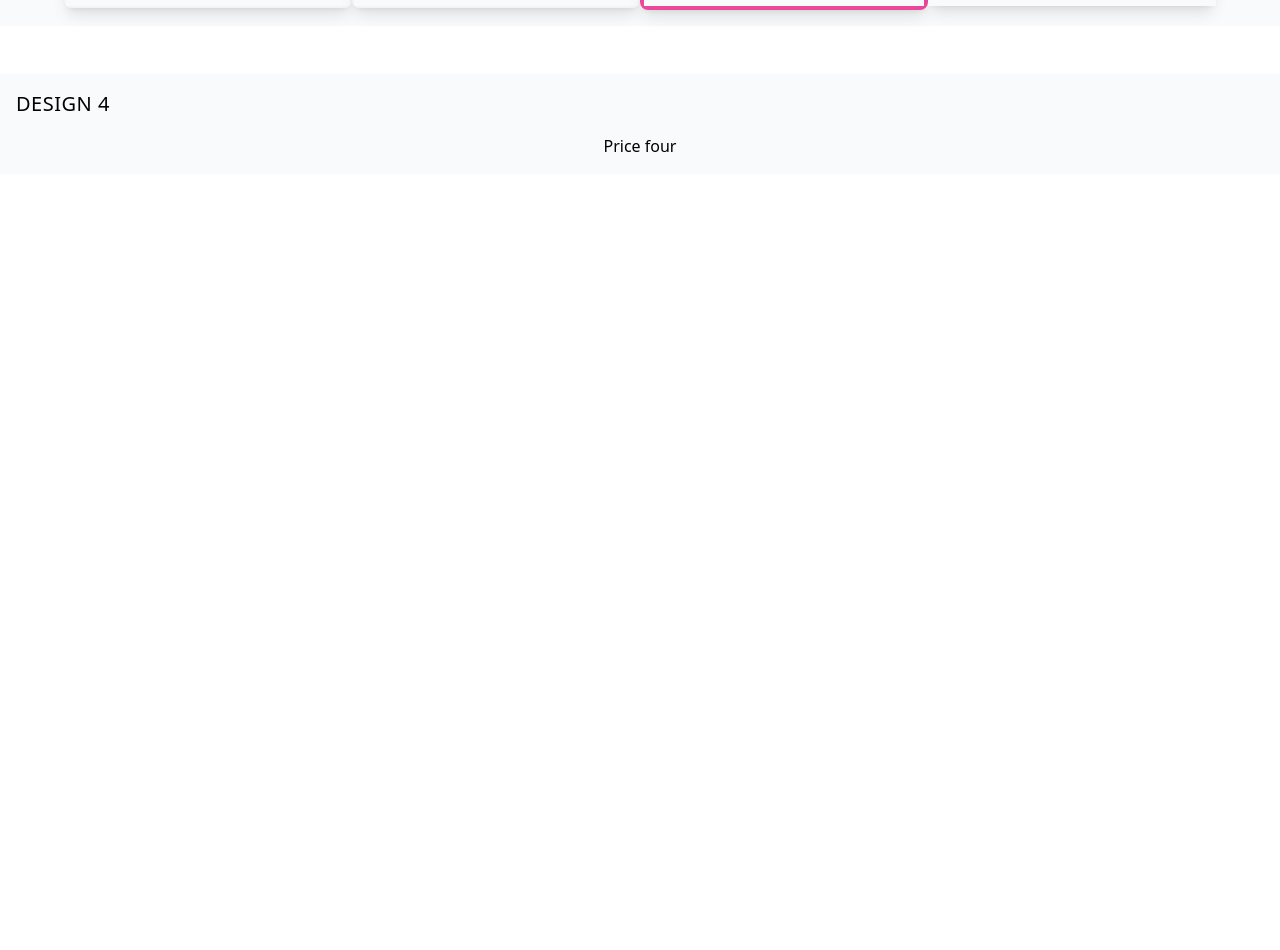
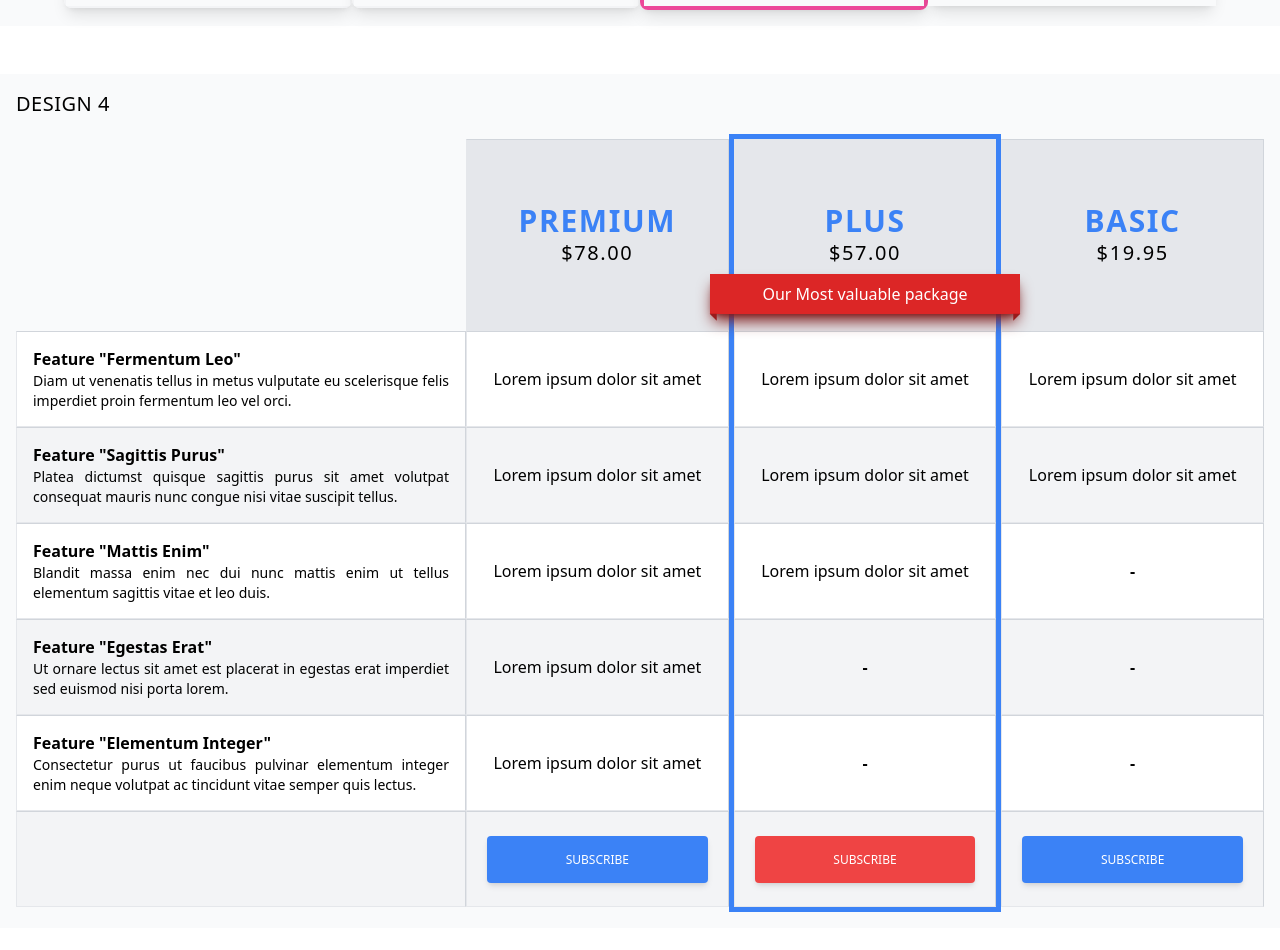
Before and after one commit to Neljohn-Cerera/portfolio-pricing-components, a Next.js app: page / in a window 1280 px wide. Shown: the part 2056-3006 px from the top of the page. Before the commit the page ends 2278 px from the top, so only its background shows below. Built offline with nearby package versions, Linux system fonts and the light colour scheme.

Commit message:
design four done

```diff
--- a/src/components/pricing/prcing-four/index.tsx
+++ b/src/components/pricing/prcing-four/index.tsx
@@ -1,12 +1,16 @@
 import React from "react";
+import Pricing from "./pricing";
 
 const PricingFour = () => {
   return (
     <div className="mb-12 p-4 bg-gray-50">
       <h3 className="text-xl font-normal tracking-wide mb-4">DESIGN 4</h3>
       <div className="flex flex-col justify-center items-center">
-        <div className="flex space-x-0 justify-center items-center">
-          <p>Price four</p>
+        <div className="flex w-full justify-center items-center">
+          <Pricing feature />
+          <Pricing title="Premium" price="$78.00" />
+          <Pricing title="Plus" price="$57.00" plus />
+          <Pricing title="Basic" price="$19.95" basic />
         </div>
       </div>
     </div>
--- /dev/null
+++ b/src/components/pricing/prcing-four/pricing/index.tsx
@@ -0,0 +1,193 @@
+import React from "react";
+import classnames from "classnames";
+
+type Props = {
+  title?: string;
+  price?: string;
+  feature?: boolean;
+  plus?: boolean;
+  basic?: boolean;
+};
+
+const Pricing = ({
+  title,
+  price,
+  feature = false,
+  plus = false,
+  basic,
+}: Props) => {
+  return (
+    <div
+      className={classnames("flex flex-col", {
+        "flex-1 bg-gray-200": feature === false,
+        "w-[450px] bg-gray-50": feature === true,
+        "border-[5px] border-blue-500": feature === false && plus === true,
+      })}
+    >
+      <div
+        className={classnames(
+          "relative w-full h-48 flex flex-col justify-center items-center",
+          {
+            "border-[1px] border-r-gray-300 border-t-gray-300":
+              feature === false && plus === false,
+            "border-none": feature === true,
+          }
+        )}
+      >
+        <h3 className="tracking-[0.1rem] text-blue-500 font-bold text-3xl uppercase">
+          {title}
+        </h3>
+        <div className="tracking-[0.1rem] font-normal text-xl">{price}</div>
+        {plus && (
+          <div
+            className="absolute top-[135px] bg-red-600 text-white py-2 px-5 w-[310px] z-10
+          shadow-lg shadow-red-900"
+          >
+            {/* triangle */}
+            <div
+              className="absolute left-0 top-[39px] w-0 h-0 border-solid border-transparent border-l-[5px]
+        border-r-[5px] border-b-[5px] border-b-red-800 rotate-45"
+            ></div>
+            <p className="text-center">Our Most valuable package</p>
+            <div
+              className="absolute right-0 top-[39px] w-0 h-0 border-solid border-transparent border-l-[5px]
+        border-r-[5px] border-b-[5px] border-b-red-800 -rotate-45"
+            ></div>
+          </div>
+        )}
+      </div>
+      {/* 1 */}
+      {feature ? (
+        <div
+          className="h-24 flex flex-col px-4 py-2
+        justify-center items-start
+         bg-white border-[1px] border-r-gray-300 border-t-gray-300"
+        >
+          <h3 className="font-semibold text-base">Feature "Fermentum Leo"</h3>
+          <p className="text-justify font-normal text-sm">
+            Diam ut venenatis tellus in metus vulputate eu scelerisque felis
+            imperdiet proin fermentum leo vel orci.
+          </p>
+        </div>
+      ) : (
+        <div className="h-24 grid place-items-center bg-white border-[1px] border-r-gray-300 border-t-gray-300">
+          <p className="text-center">Lorem ipsum dolor sit amet</p>
+        </div>
+      )}
+      {/* 2 */}
+      {feature ? (
+        <div
+          className="h-24 flex flex-col px-4 py-2
+        justify-center items-start
+         bg-gray-100 border-[1px] border-r-gray-300 border-t-gray-300"
+        >
+          <h3 className="font-semibold text-base">Feature "Sagittis Purus"</h3>
+          <p className="text-justify font-normal text-sm">
+            Platea dictumst quisque sagittis purus sit amet volutpat consequat
+            mauris nunc congue nisi vitae suscipit tellus.
+          </p>
+        </div>
+      ) : (
+        <div className="h-24 grid place-items-center bg-gray-100 border-[1px] border-r-gray-300 border-t-gray-300">
+          <p className="text-center">Lorem ipsum dolor sit amet</p>
+        </div>
+      )}
+      {/* 3 */}
+      {feature ? (
+        <div
+          className="h-24 flex flex-col px-4 py-2
+        justify-center items-start
+         bg-white border-[1px] border-r-gray-300 border-t-gray-300"
+        >
+          <h3 className="font-semibold text-base">Feature "Mattis Enim"</h3>
+          <p className="text-justify font-normal text-sm">
+            Blandit massa enim nec dui nunc mattis enim ut tellus elementum
+            sagittis vitae et leo duis.
+          </p>
+        </div>
+      ) : (
+        <div className="h-24 grid place-items-center bg-white border-[1px] border-r-gray-300 border-t-gray-300">
+          <p className="text-center">
+            {basic ? (
+              <b>-</b>
+            ) : plus ? (
+              "Lorem ipsum dolor sit amet"
+            ) : (
+              "Lorem ipsum dolor sit amet"
+            )}
+          </p>
+        </div>
+      )}
+      {/* 4 */}
+      {feature ? (
+        <div
+          className="h-24 flex flex-col px-4 py-2
+        justify-center items-start
+         bg-gray-100 border-[1px] border-r-gray-300 border-t-gray-300"
+        >
+          <h3 className="font-semibold text-base">Feature "Egestas Erat"</h3>
+          <p className="text-justify font-normal text-sm">
+            Ut ornare lectus sit amet est placerat in egestas erat imperdiet sed
+            euismod nisi porta lorem.
+          </p>
+        </div>
+      ) : (
+        <div className="h-24 grid place-items-center bg-gray-100 border-[1px] border-r-gray-300 border-t-gray-300">
+          <p className="text-center">
+            {basic || plus ? <b>-</b> : "Lorem ipsum dolor sit amet"}
+          </p>
+        </div>
+      )}
+      {/* 5 */}
+      {feature ? (
+        <div
+          className="h-24 flex flex-col px-4 py-2
+        justify-center items-start
+         bg-white border-[1px] border-r-gray-300 border-t-gray-300"
+        >
+          <h3 className="font-semibold text-base">
+            Feature "Elementum Integer"
+          </h3>
+          <p className="text-justify font-normal text-sm">
+            Consectetur purus ut faucibus pulvinar elementum integer enim neque
+            volutpat ac tincidunt vitae semper quis lectus.
+          </p>
+        </div>
+      ) : (
+        <div className="h-24 grid place-items-center bg-white border-[1px] border-r-gray-300 border-t-gray-300">
+          <p className="text-center">
+            {basic || plus ? <b>-</b> : "Lorem ipsum dolor sit amet"}
+          </p>
+        </div>
+      )}
+
+      {feature ? (
+        <div
+          className="h-24 flex flex-col px-4 py-2
+        justify-center items-start
+         bg-gray-100 border-[1px] border-r-gray-300 border-t-gray-300"
+        ></div>
+      ) : (
+        <div className="h-24 px-5 grid place-items-center bg-gray-100 border-[1px] border-r-gray-300 border-t-gray-300">
+          <button
+            className={classnames(
+              "hover:bg-blue-900 text-white w-full py-4 mx-2",
+              "text-white font-medium text-xs leading-tight uppercase rounded",
+              "shadow-md hover:shadow-lg",
+              "focus:bg-blue-700 focus:shadow-lg focus:outline-none focus:ring-0 active:bg-blue-800",
+              "active:shadow-lg transition duration-150 ease-in-out",
+              {
+                "bg-blue-500": plus === false,
+                "bg-red-500": plus === true,
+              }
+            )}
+          >
+            Subscribe
+          </button>
+        </div>
+      )}
+    </div>
+  );
+};
+
+export default Pricing;
```
